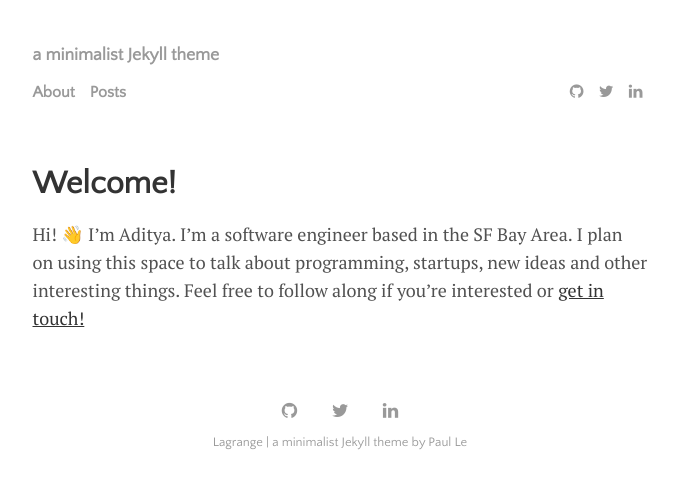
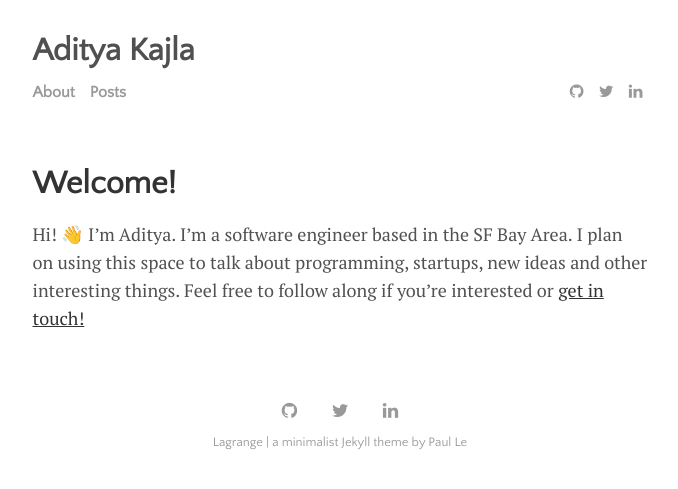
Before and after one commit to akajla09/akajla09.github.io, a Jekyll site: the page built from menu/about.md, in a window 1280 px wide. Shown: the top 489 px of the page, without its empty margins (300-978 px from the left). Built offline with Jekyll 4.4.1, drawn with Linux system fonts in a browser that asks for light colours.

Commit message:
Change name

```diff
--- a/_config.yml
+++ b/_config.yml
@@ -20,8 +20,8 @@ permalink:           none
 plugins:             [jekyll-paginate, jekyll-sitemap, jekyll-feed, jekyll-seo-tag]
 
 # Customise atom feed settings (this is where Jekyll-Feed gets configuration information)
-title:		           ''
-description:	       'a minimalist Jekyll theme'
+title:		           'Aditya Kajla'
+description:	       ''
 author:              'Aditya Kajla'
 
 # RSS 2.0 can be used instead of Atom by uncommenting following two lines
```
